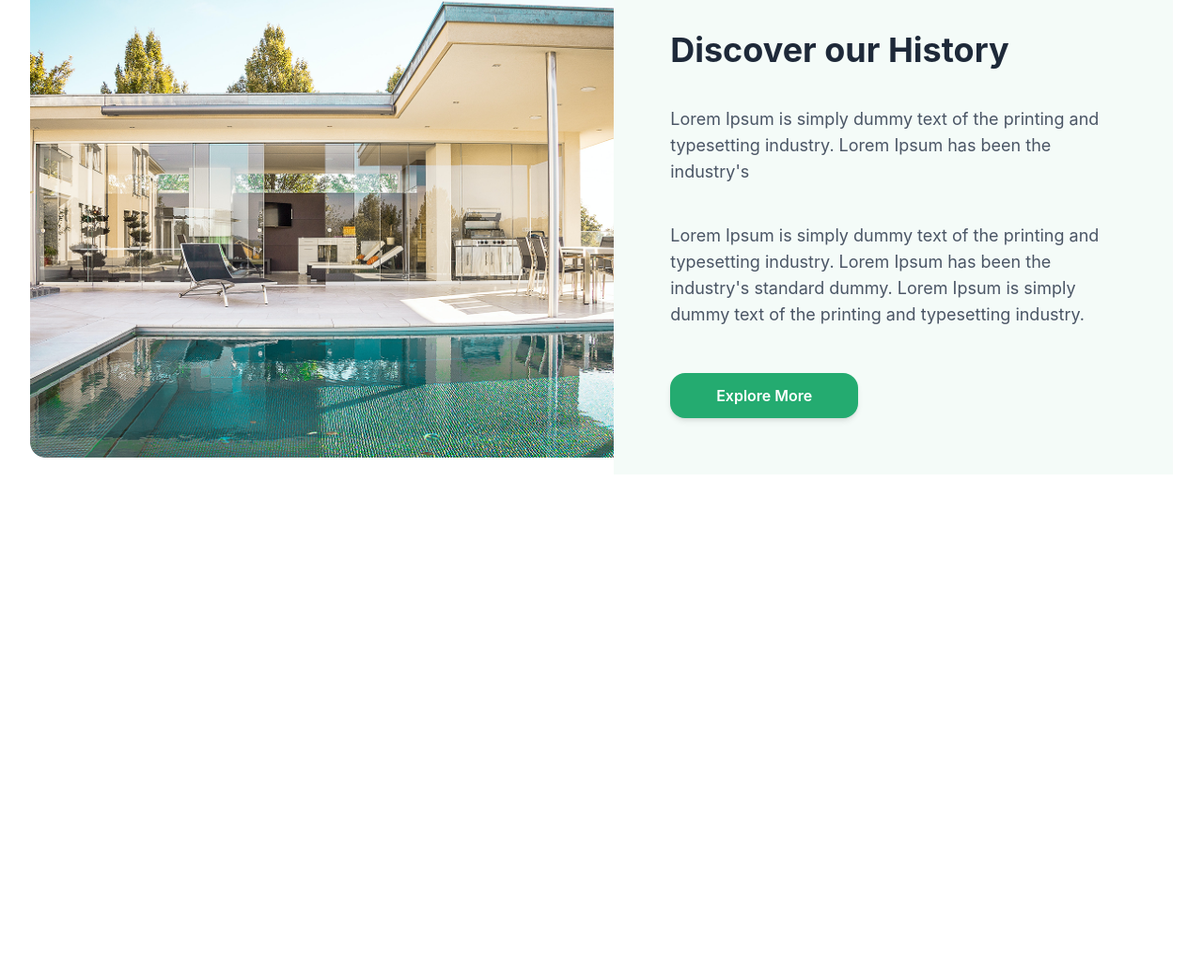
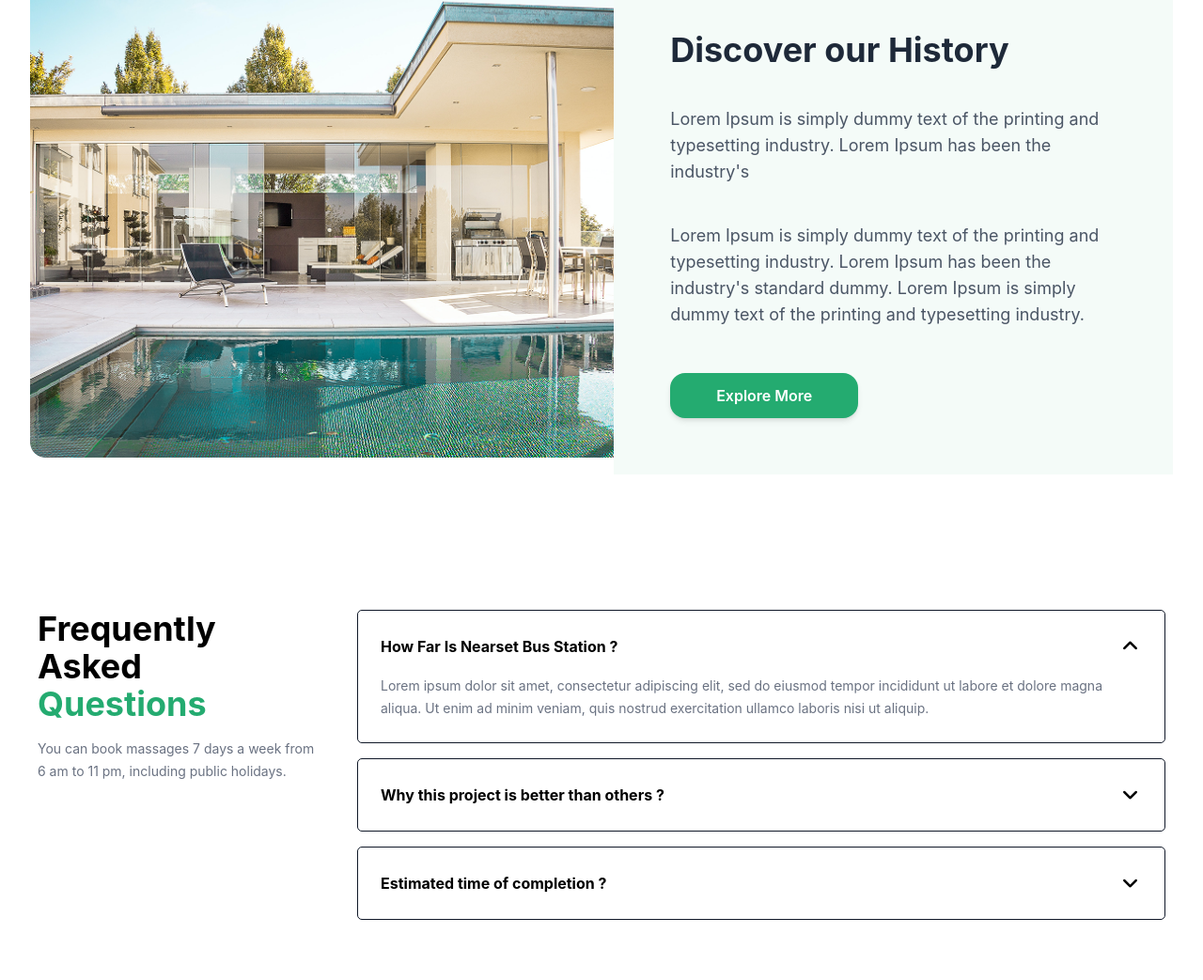
Before and after one commit to MuhammadNematov/branch, a website: page page.html in a window 1280 px wide. Shown: the part 1593-2636 px from the top of the page at 94% size. Before the commit the page ends 2098 px from the top, so only its background shows below. Drawn offline with nearby package versions, Linux system fonts and the light colour scheme; files that its build step writes are made by us from their sources.

Commit message:
section3

```diff
--- a/page.html
+++ b/page.html
@@ -5,6 +5,7 @@
     <meta name="viewport" content="width=device-width, initial-scale=1.0">
     <title>Document</title>
     <link rel="stylesheet" href="/src/output.css">
+    <link rel="stylesheet" href="https://cdnjs.cloudflare.com/ajax/libs/font-awesome/7.0.1/css/all.min.css" integrity="sha512-2SwdPD6INVrV/lHTZbO2nodKhrnDdJK9/kg2XD1r9uGqPo1cUbujc+IYdlYdEErWNu69gVcYgdxlmVmzTWnetw==" crossorigin="anonymous" referrerpolicy="no-referrer" />
 </head>
 <body>
     <header class="max-w-300 flex justify-between items-center m-auto p-[20px_16px] md:p-[20px_0px]">
@@ -177,5 +178,44 @@
     </div>
 
 </section>
+
+    <section class="max-w-300 m-auto py-16 px-4 md:px-0 lg:mt-20">
+    <div class="flex flex-col md:flex-row gap-10">
+
+        <div class="w-full md:w-[300px] shrink-0">
+            <h1 class="text-4xl font-bold">Frequently Asked</h1>
+            <h1 class="text-4xl font-bold text-[#24AB70]">Questions</h1>
+            <p class="text-gray-500 text-sm mt-4 leading-6">You can book massages 7 days a week from 6 am to 11 pm, including public holidays.</p>
+        </div>
+
+        <div class="flex flex-col gap-4 w-full">
+
+            <div class="border border-gray-900 rounded-[5px] p-6">
+                <div class="flex justify-between items-center">
+                    <p class="font-bold">How Far Is Nearset Bus Station ?</p>
+                    <button class="text-gray-500 text-xl shrink-0 ml-4"><i class="fa-solid fa-angle-up" style="color: rgb(0, 0, 0);"></i></button>
+                </div>
+                <p class="text-gray-500 text-sm mt-4 leading-6">
+                    Lorem ipsum dolor sit amet, consectetur adipiscing elit, sed do eiusmod tempor incididunt ut labore et dolore magna aliqua. Ut enim ad minim veniam, quis nostrud exercitation ullamco laboris nisi ut aliquip.
+                </p>
+            </div>
+
+            <div class="border border-gray-900 rounded-[5px] p-6">
+                <div class="flex justify-between items-center">
+                    <p class="font-bold">Why this project is better than others ?</p>
+                    <button class="text-gray-500 text-xl shrink-0 ml-4"><i class="fa-solid fa-angle-down" style="color: rgb(0, 0, 0);"></i></button>
+                </div>
+            </div>
+
+            <div class="border border-gray-900 rounded-[5px] p-6">
+                <div class="flex justify-between items-center">
+                    <p class="font-bold">Estimated time of completion ?</p>
+                    <button class="text-gray-500 text-xl shrink-0 ml-4"><i class="fa-solid fa-angle-down" style="color: rgb(0, 0, 0);"></i></button>
+                </div>
+            </div>
+
+        </div>
+    </div>
+</section>
 </body>
 </html>
```
